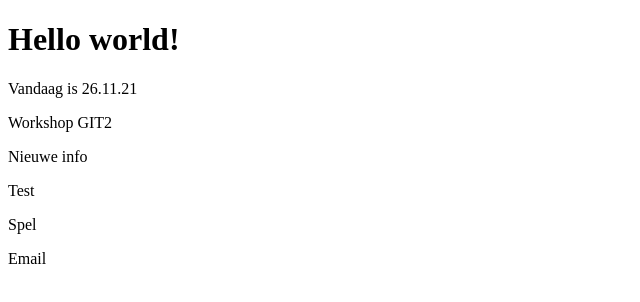
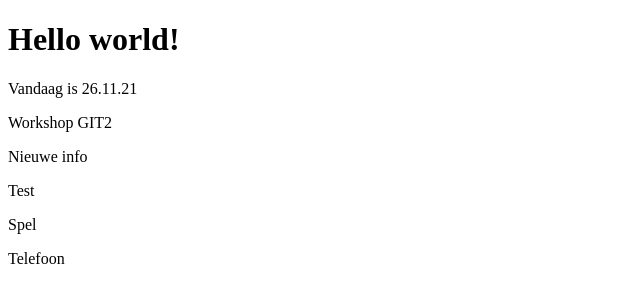
Before and after one commit to zhidkova87/test, a plain HTML site: page index.html in a window 1280 px wide. Shown: the full height of the page, 0-640 px from the left. Drawn offline with Linux system fonts and the light colour scheme.

Commit message:
met telefoon

```diff
--- a/index.html
+++ b/index.html
@@ -11,6 +11,6 @@
 <p>Nieuwe info</p>
 <p>Test</p>
 <p>Spel</p>
-<p>Email</p>
+<p>Telefoon</p>
 </body>
 </html>
```
